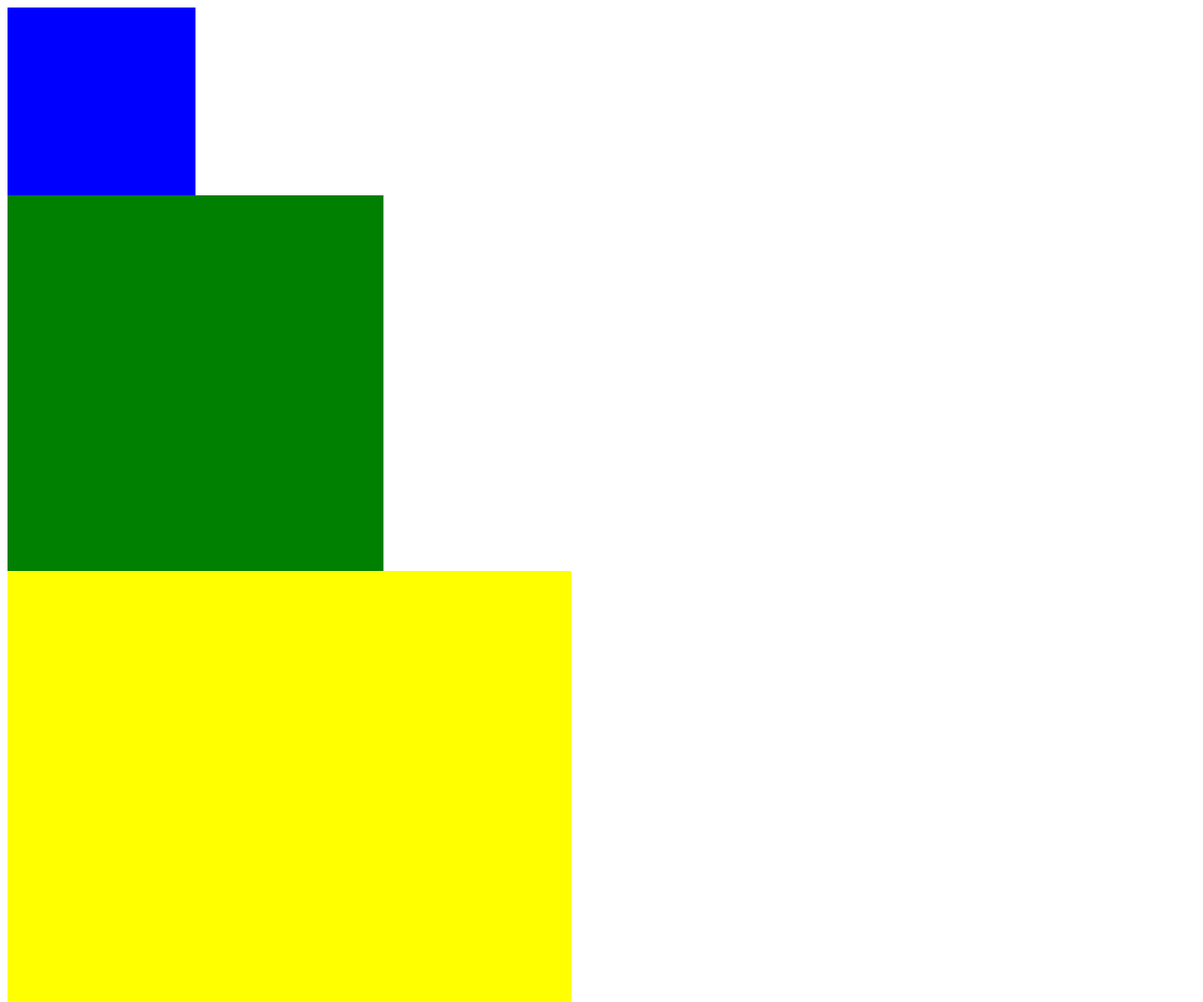
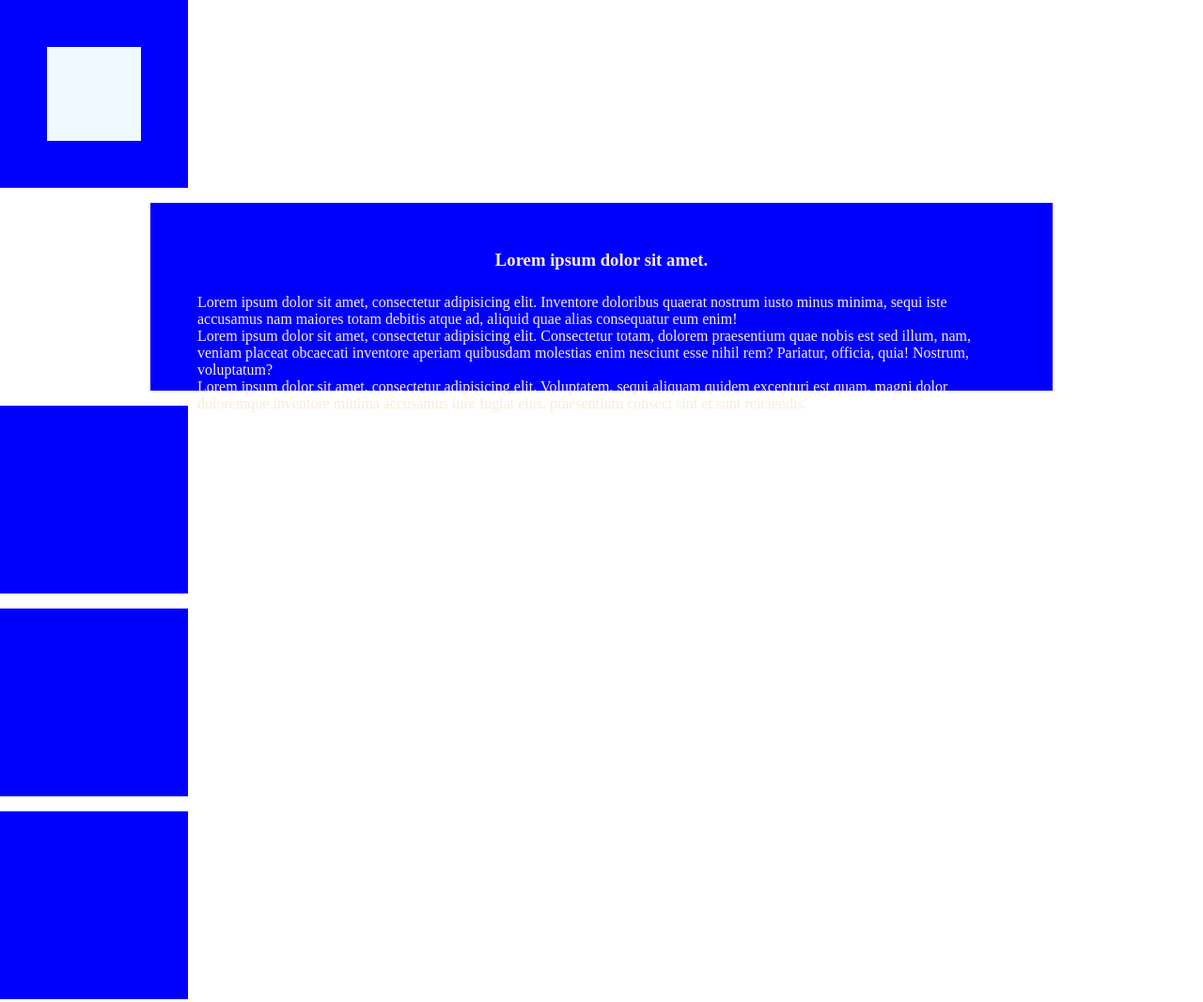
Before and after one commit to Kaezen51/HTML_CSS-Practices, a plain HTML site: page Practice_and_more/Responsive CSS/index.html in a window 1280 px wide. Shown: the top 1067 px of the page at 94% size. Drawn offline with Linux system fonts and the light colour scheme.

Commit message:
added more code to the file to make 2 different divs and modified them to look more like a site

```diff
--- a/Practice_and_more/Responsive CSS/index.html
+++ b/Practice_and_more/Responsive CSS/index.html
@@ -12,13 +12,34 @@
 
     <div class="container">
         <div class="small-square">
+            <div class="smaller-square">
+
+            </div>
+        </div>
+
+        <div class="small-text-square">
+
+            <h3>Lorem ipsum dolor sit amet.</h3>
+            <p>
+                Lorem ipsum dolor sit amet, consectetur adipisicing elit. Inventore doloribus quaerat nostrum iusto minus minima, sequi iste accusamus nam maiores totam debitis atque ad, aliquid quae alias consequatur eum enim!
+            </p>
+            <p>
+                Lorem ipsum dolor sit amet, consectetur adipisicing elit. Consectetur totam, dolorem praesentium quae nobis est sed illum, nam, veniam placeat obcaecati inventore aperiam quibusdam molestias enim nesciunt esse nihil rem? Pariatur, officia, quia! Nostrum, voluptatum?
+            </p>
+            <p>
+                Lorem ipsum dolor sit amet, consectetur adipisicing elit. Voluptatem, sequi aliquam quidem excepturi est quam, magni dolor doloremque inventore minima accusamus iure fugiat eius, praesentium consect sint et sunt reiciendis.
+            </p>
 
         </div>
-        <div class="medium-square">
+        <div class="small-square">
 
         </div>
-        <div class="large-square">
+        <div class="small-square">
+
+        </div>
+        <div class="small-square">
 
         </div>
     </div>
+    </div>
 </body></html>
--- a/Practice_and_more/Responsive CSS/styles.css
+++ b/Practice_and_more/Responsive CSS/styles.css
@@ -1,21 +1,47 @@
+*,
+*::before,
+*::after {
+    box-sizing: border-box;
+    padding: 0;
+    margin: 0;
+}
+
+html {
+    box-sizing: border-box;
+}
+
 .container {
     display: grid;
+    grid-gap: 1em;
 }
 
 .small-square {
     width: 200px;
     height: 200px;
     background-color: blue;
+    display: grid;
 }
 
-.medium-square {
-    width: 400px;
-    height: 400px;
-    background-color: green;
+.smaller-square {
+    width: 100px;
+    height: 100px;
+    background-color: aliceblue;
+    margin: auto;
 }
 
-.large-square {
-    width: 600px;
-    height: 600px;
-    background-color: yellow;
+.small-text-square {
+    width: 75%;
+    height: 25vh;
+    background-color: blue;
+    display: grid;
+    grid-template-rows: 1fr 1fr 1fr;
+    align-items: center;
+    justify-items: center;
+    color: antiquewhite;
+    padding: 50px;
+    margin: auto;
 }
+
+h3 {
+    margin: 0 0 25px 0;
+}
```
